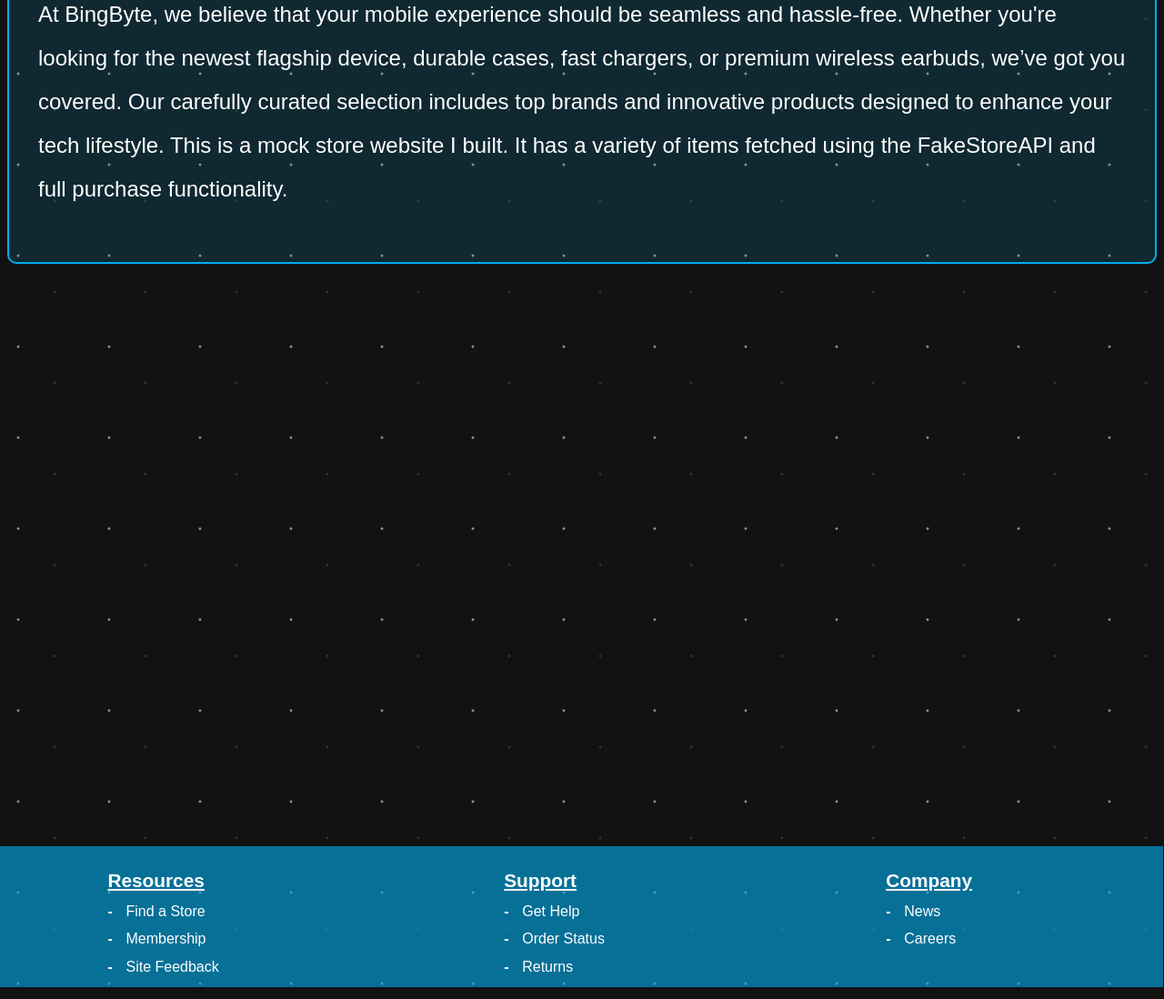
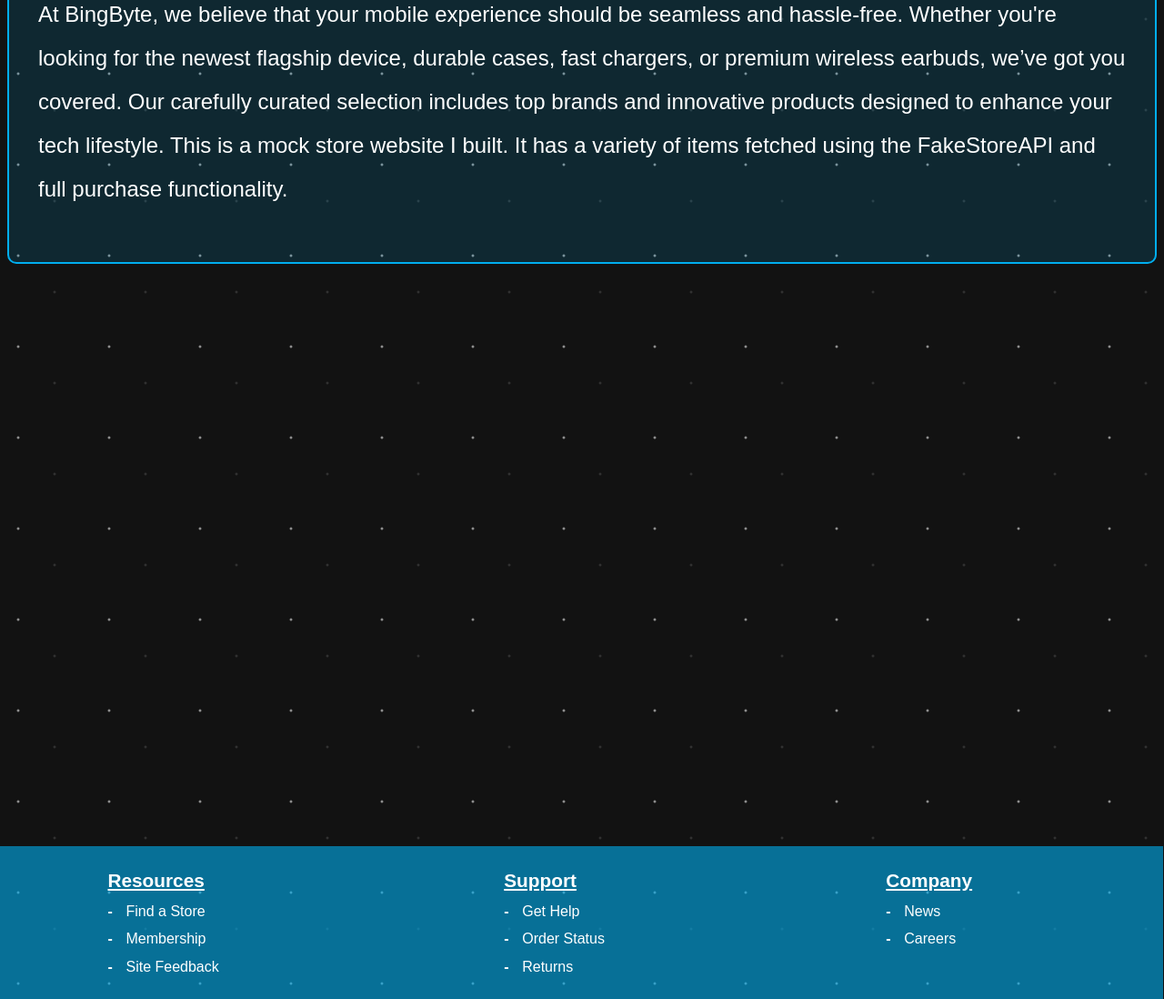
Before and after one commit to cosmicchimp/BingeByte, a React (Vite) app: page / in a window 1280 px wide. Shown: the part 539-1637 px from the top of the page at 91% size. Built offline with nearby package versions, Linux system fonts and the light colour scheme; a web font is replaced by a local one.

Commit message:
Fixed footer dimensions

```diff
--- a/src/styles/footer.module.css
+++ b/src/styles/footer.module.css
@@ -1,6 +1,5 @@
 .footerWrapper {
   background-color: #00afef9a;
-  height: 13vh;
   margin-top: 50%;
   width: 100%;
   position: absolute;
```
